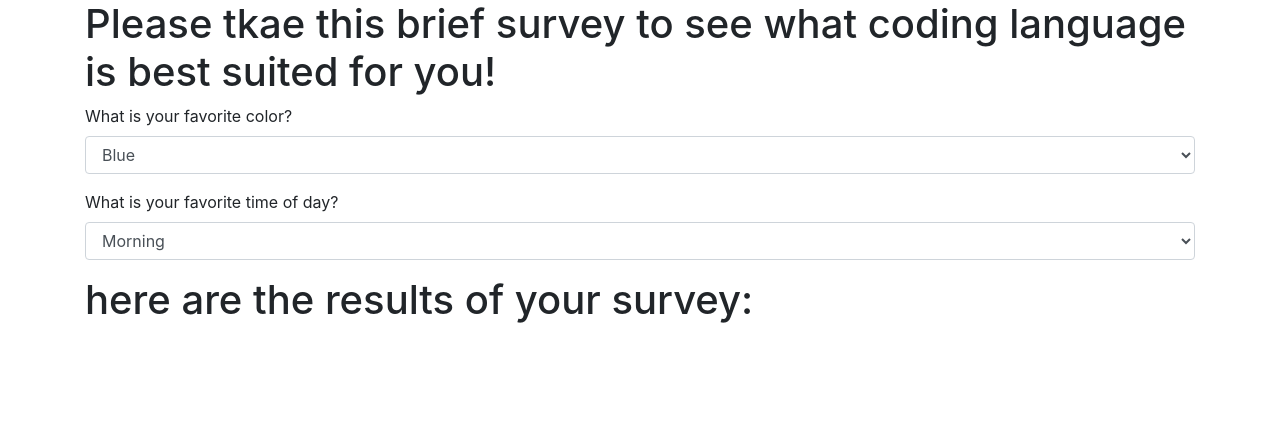
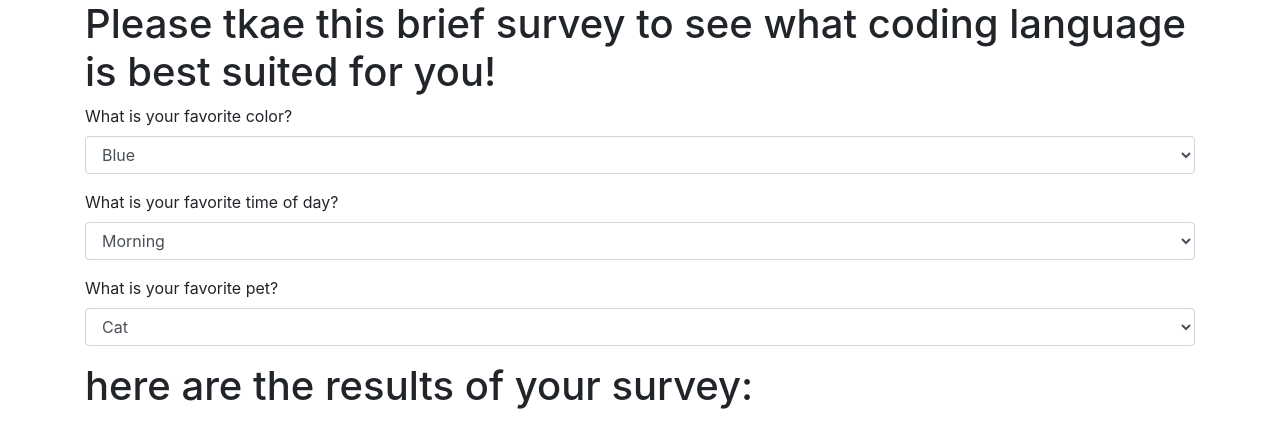
Before and after one commit to duncan19/project-2-, a plain HTML site: page index.html in a window 1280 px wide. Drawn offline with Linux system fonts and the light colour scheme.

Commit message:
add form section 3

```diff
--- a/index.html
+++ b/index.html
@@ -33,7 +33,16 @@
           <option value="4">Night</option>
         </select>
       </div>
-
+      <!-- form section 3 -->
+      <div class="form-group">
+        <label for="pet">What is your favorite pet?</label>
+        <select class="form-control" id="pet">
+          <option value="1">Cat</option>
+          <option value="2">Dog</option>
+          <option value="3">Fish</option>
+          <option value="4">Other</option>
+        </select>
+      </div>
       <div class="results">
         <h1>here are the results of your survey: </h1>
         <div class="language1">
```
